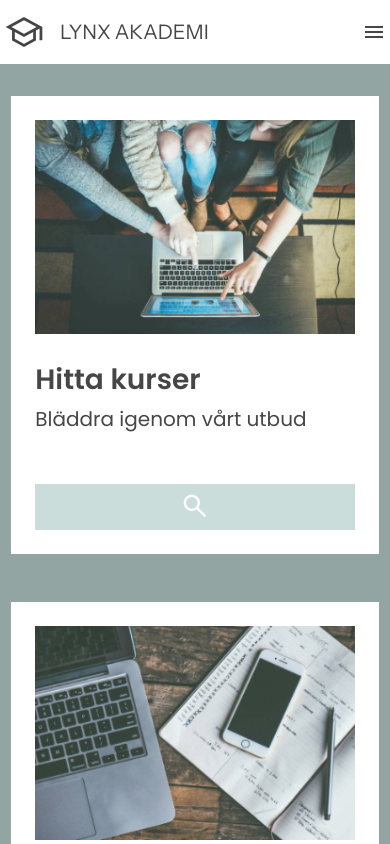
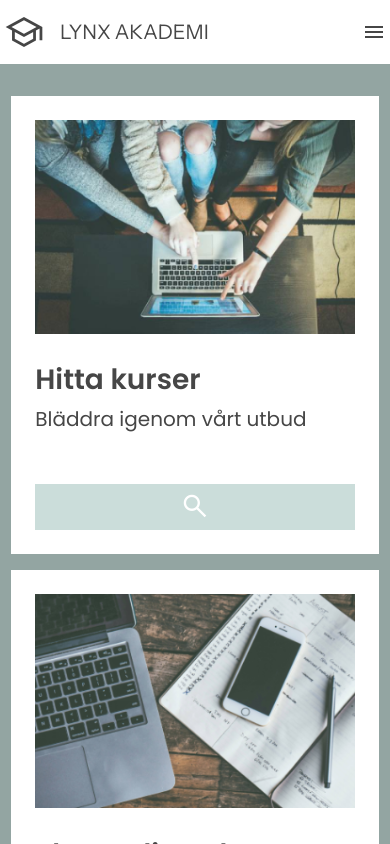
Before and after one commit to jenniferchristine/dt208g-projekt, an Angular app: page /home in a window 390 px wide. Shown: the top 844 px of the page. Built offline with nearby package versions, Linux system fonts and the light colour scheme.

Commit message:
made gap smaller in responsive between images

```diff
--- a/src/app/home/home.component.scss
+++ b/src/app/home/home.component.scss
@@ -58,5 +58,6 @@
 }
 
 @media (max-width: 550px) {
+    .img-holder { gap: 1em!important; }
     .bg { padding: 2em!important; }
 }
```
